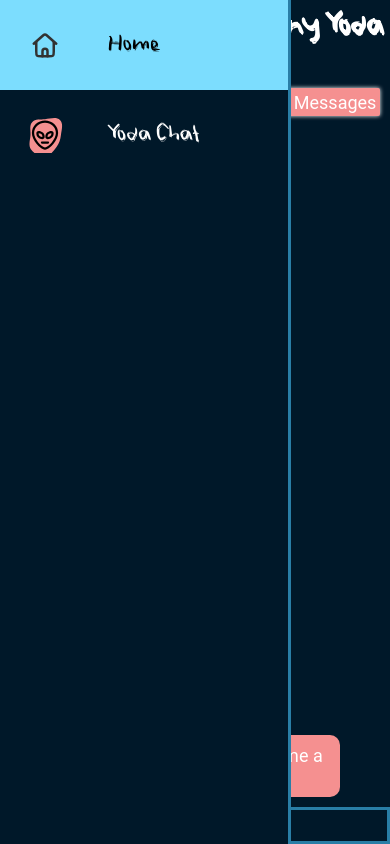
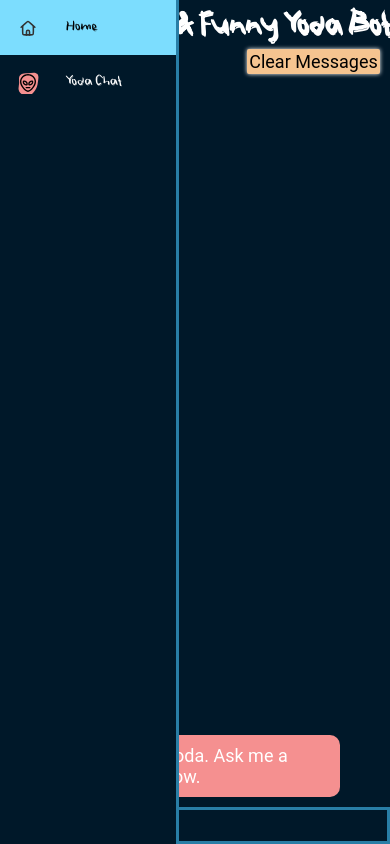
Before and after one commit to dhshah/openai-fun, a SvelteKit app: page /yoda-chat in a window 390 px wide. Built offline with nearby package versions, Linux system fonts and the light colour scheme.

Commit message:
reduce size on mobile

```diff
--- a/src/routes/+layout.svelte
+++ b/src/routes/+layout.svelte
@@ -29,6 +29,16 @@
 		src: url('../static/AnakCute.ttf');
 	}
 
+	@media screen and (min-width: 480px) {
+		:root {
+			font-size: 16px;
+		}
+	}
+	@media screen and (max-width: 480px) {
+		:root {
+			font-size: 11px;
+		}
+	}
 	:root {
 		--bg-primary: #001829;
 		--bg-secondary: #297ea6;
@@ -36,6 +46,8 @@
 		--text-dark: #000;
 		--home-color: #7cddfe;
 		--yoda-chat-color: #f59090;
+		--warning-color: #f5c490;
+		--warning-text-color: #000;
 	}
 	.container {
 		margin-left: 5rem;
--- a/src/routes/yoda-chat/+page.svelte
+++ b/src/routes/yoda-chat/+page.svelte
@@ -77,7 +77,8 @@
 	.clear-button {
 		top: 10px;
 		right: 10px;
-		background: var(--yoda-chat-color);
+		background: var(--warning-color);
+		color: var(--warning-text-color);
 		border: none;
 		padding: 0.2rem;
 		border-radius: 2px;
```
